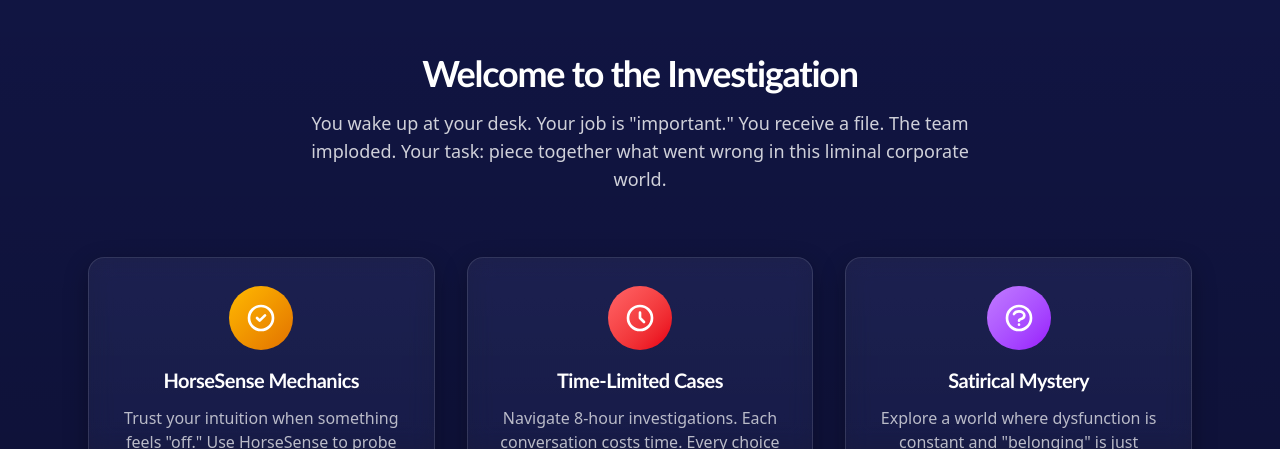
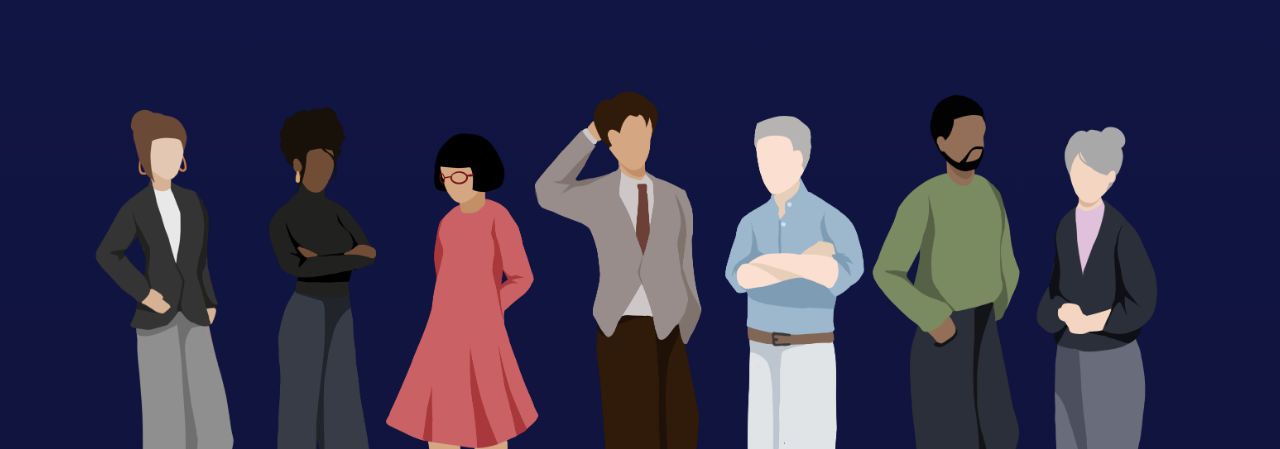
Before and after one commit to dvdhutch/Incluesion-Web-v3, a Next.js app: page / in a window 1280 px wide. Shown: the part 2351-2800 px from the top of the page. Built offline with nearby package versions, Linux system fonts and the light colour scheme.

Commit message:
add characters

```diff
--- a/src/app/page.tsx
+++ b/src/app/page.tsx
@@ -10,6 +10,13 @@ export default function Home() {
       <section className="py-24 bg-gradient-to-b from-transparent to-black/20">
         <div className="max-w-6xl mx-auto px-6">
           <div className="text-center mb-16">
+            <Image
+              src="/characters-01.png"
+              alt="Illustration of diverse characters"
+              width={1600}
+              height={900}
+              className="w-full h-auto rounded-2xl mb-8"
+            />
             <h2 className="text-3xl sm:text-4xl font-bold text-white mb-4">
               Welcome to the Investigation
             </h2>
```
Also changed, not shown: public/characters-01.png (added).
